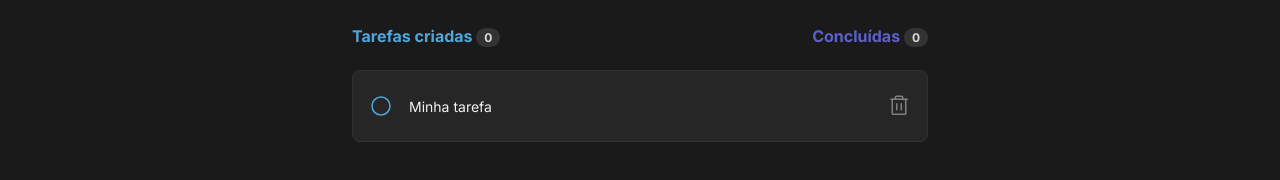
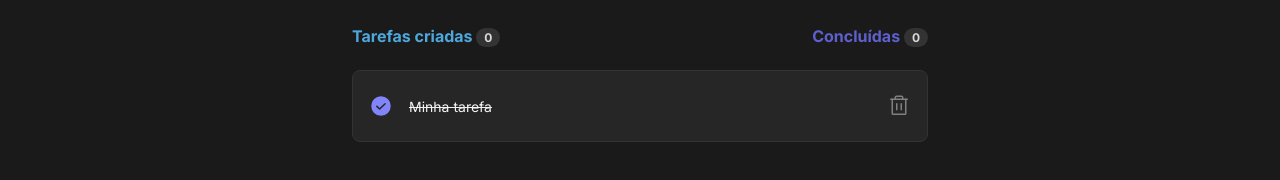
Before and after one commit to PeZunino/01-rocketseat-ignite-react-challenge-todo, a React (Vite) app: page / in a window 1280 px wide. Both pictures are taken after a click on the icon 381 px from the left and 372 px from the top of the page. Shown: the part 266-446 px from the top of the page. Built offline with nearby package versions, Linux system fonts and the light colour scheme.

Commit message:
check task

```diff
--- a/src/App.tsx
+++ b/src/App.tsx
@@ -13,11 +13,12 @@ import { ListItem } from "./components/ListItem";
 export interface ITask {
   id: number;
   description: string;
+  isDone: boolean;
 }
 
 export function App() {
   const [taskList, setTaskList] = useState<ITask[]>([
-    { description: "Minha tarefa", id: new Date().getTime() },
+    { description: "Minha tarefa", id: new Date().getTime(), isDone: false },
   ]);
   const [inputValue, setInputValue] = useState("");
 
@@ -25,6 +26,7 @@ export function App() {
     const newTask: ITask = {
       id: new Date().getTime(),
       description: inputValue,
+      isDone: false,
     };
 
     setTaskList([...taskList, newTask]);
@@ -36,6 +38,17 @@ export function App() {
 
     setTaskList(newTaskList);
   }
+
+  function onTaskChecked(taskToDeleteId: number) {
+    const task = taskList.find((task) => task.id == taskToDeleteId);
+
+    if (task != undefined) {
+      console.log(`task encontrada - ${task.isDone} `);
+      task.isDone = !task?.isDone;
+      setTaskList([...taskList]);
+    }
+  }
+
   const isNewTaskDescriptionEmpty = inputValue.length == 0;
   return (
     <ThemeProvider theme={defaultTheme}>
@@ -60,7 +73,12 @@ export function App() {
 
           {taskList.length > 0 ? (
             taskList.map((task) => (
-              <ListItem key={task.id} task={task} onDeleteTask={onDeleteTask} />
+              <ListItem
+                key={task.id}
+                task={task}
+                onDeleteTask={onDeleteTask}
+                onTaskChecked={onTaskChecked}
+              />
             ))
           ) : (
             <EmptyElement />
--- a/src/components/ListItem/index.tsx
+++ b/src/components/ListItem/index.tsx
@@ -1,4 +1,4 @@
-import { Circle, Trash } from "phosphor-react";
+import { Circle, Trash, CheckCircle } from "phosphor-react";
 import { ListItemContainer } from "./styles";
 import { ITask } from "../../App";
 import { useState } from "react";
@@ -6,19 +6,40 @@ import { useState } from "react";
 interface IListItem {
   task: ITask;
   onDeleteTask: (taskToDeleteId: number) => void;
+  onTaskChecked: (taskToDeleteId: number) => void;
 }
 
-export function ListItem({ task, onDeleteTask }: IListItem) {
+export function ListItem({ task, onDeleteTask, onTaskChecked }: IListItem) {
   const [isHovered, setIsHovered] = useState(false);
 
   function handleDeleteTask() {
     onDeleteTask(task.id);
   }
 
+  function handleTaskChecked() {
+    onTaskChecked(task.id);
+  }
+
   return (
     <ListItemContainer>
-      <Circle size={24} color="#4EA8DE" />
-      <p>{task.description}</p>
+      {task.isDone ? (
+        <>
+          <CheckCircle
+            size={24}
+            color="#8284FA"
+            background-color="#f0f0f0"
+            weight="fill"
+            onClick={handleTaskChecked}
+          />
+          <s>{task.description}</s>
+        </>
+      ) : (
+        <>
+          <Circle size={24} color="#4EA8DE" onClick={handleTaskChecked} />
+          <p>{task.description}</p>
+        </>
+      )}
+
       <Trash
         size={24}
         color={isHovered ? "#E25858" : "#808080"}
--- a/src/components/ListItem/styles.ts
+++ b/src/components/ListItem/styles.ts
@@ -16,7 +16,8 @@ export const ListItemContainer = styled.div`
   background-color: ${(props) => props.theme["gray-500"]};
   color: ${(props) => props.theme["gray-100"]};
 
-  p {
+  p,
+  s {
     margin-left: 1rem;
     flex: 1;
   }
```
